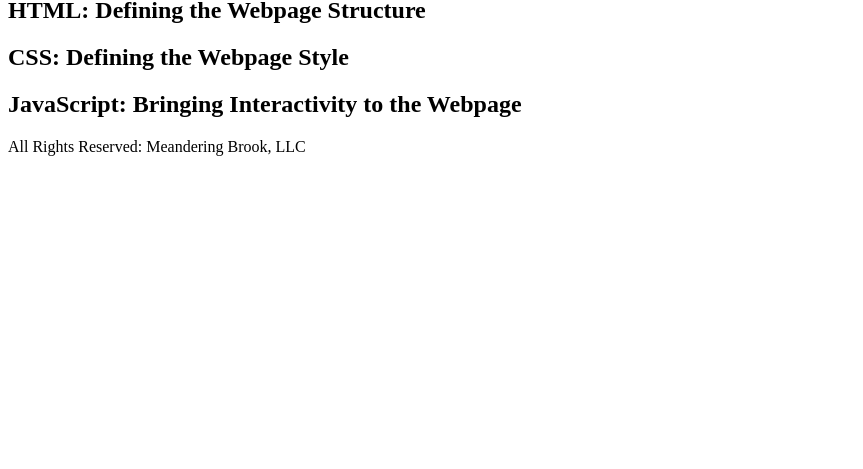
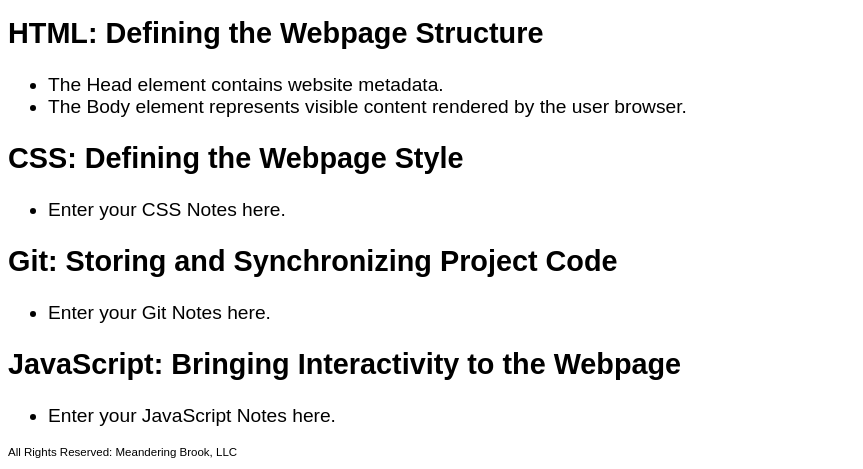
Before and after one commit to MeanderingBrook/prework-study-guide, a plain HTML site: page index.html in a window 1280 px wide. Shown: the part 640-1109 px from the top of the page, without its empty margins (0-863 px from the left). Before the commit the page ends 812 px from the top, so only its background shows below. Drawn offline with Linux system fonts and the light colour scheme.

Commit message:
Incremental HTML Code, Sections, UL, Notes

```diff
--- a/index.html
+++ b/index.html
@@ -16,16 +16,35 @@
       />
     </header>
     <main>
-      <h2>HTML: Defining the Webpage Structure</h2>
-      <p></p>
+      <section class="card" id="html-section">
+        <h2>HTML: Defining the Webpage Structure</h2>
+        <ul>
+          <li>The Head element contains website metadata.</li>
+          <li>The Body element represents visible content rendered by the user browser.</li>
+        </ul>
+      </section>
 
-      <h2>CSS: Defining the Webpage Style</h2>
-      <p></p>
+      <section class="card" id="css-section">
+        <h2>CSS: Defining the Webpage Style</h2>
+        <ul>
+          <li>Enter your CSS Notes here.</li>
+        </ul>
+      </section>
 
-      <h2>JavaScript: Bringing Interactivity to the Webpage</h2>
-      <p></p>
+      <section class="card" id="git-section">
+        <h2>Git: Storing and Synchronizing Project Code</h2>
+        <ul>
+          <li>Enter your Git Notes here.</li>
+        </ul>
+      </section>
 
-      <!-- Student code goes here -->
+      <section class="card" id="javascript-section">
+        <h2>JavaScript: Bringing Interactivity to the Webpage</h2>
+        <ul>
+          <li>Enter your JavaScript Notes here.</li>
+        </ul>
+      </section>
+
     </main>
 
     <footer>
--- a/styles/style.css
+++ b/styles/style.css
@@ -1,5 +1,10 @@
 body {
+    font: 1.2em "Firma Sans", sans-serif;
 
+}
+
+footer {
+    font: .6em "Firma Sans", sans-serif;
 }
 
 h1 {
```
